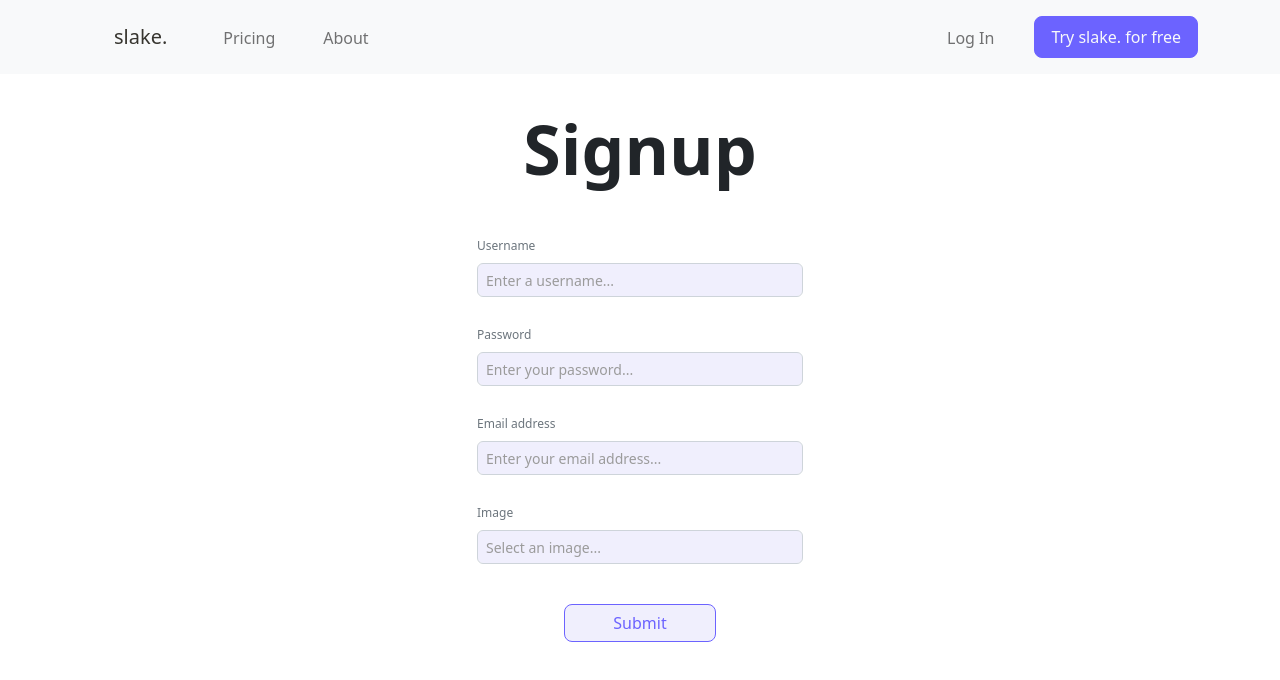
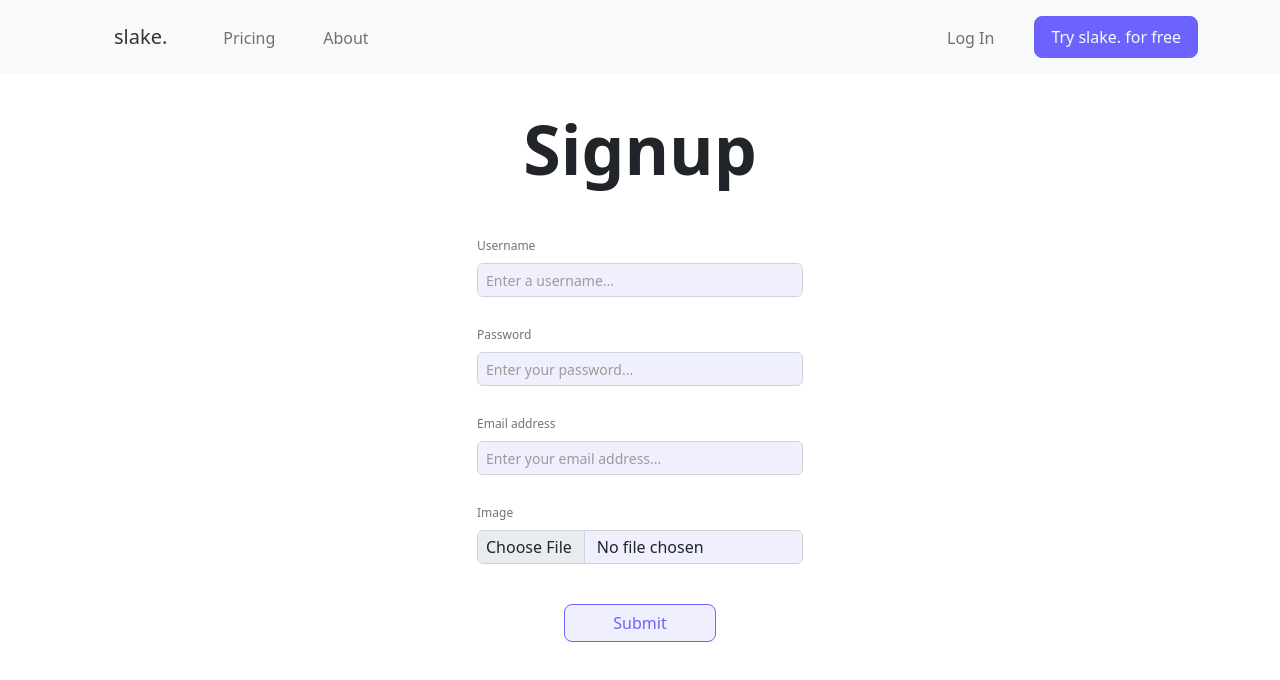
Before and after one commit to 3Ryuusei3/slake._client, a React (Create React App) app: page /signup in a window 1280 px wide. Shown: the top 680 px of the page. Built offline with nearby package versions, Linux system fonts and the light colour scheme; no server answers.

Commit message:
Cloudinary in Signup Form

```diff
--- a/src/components/SignupForm/SignUpForm.jsx
+++ b/src/components/SignupForm/SignUpForm.jsx
@@ -1,7 +1,9 @@
 import { useState } from "react"
 import { Form, Button } from "react-bootstrap"
 import { useNavigate } from "react-router-dom"
+
 import authService from "../../services/auth.service"
+import uploadServices from '../../services/upload.service'
 
 const SignUpForm = () => {
 	const [signupData, setSignupData] = useState({
@@ -16,9 +18,22 @@ const SignUpForm = () => {
 		setSignupData({ ...signupData, [name]: value })
 	}
 
+
+	const handleFileUpload = e => {
+		const formData = new FormData()
+		formData.append('imageData', e.target.files[0])
+
+		uploadServices
+			.uploadimage(formData)
+			.then(res => {
+				setSignupData({ ...signupData, imageUrl: res.data.cloudinary_url })
+			})
+			.catch(err => console.log('error servicio de upload en form', err))
+	}
+
 	const navigate = useNavigate()
 
-	const handleSubmit = e => {
+	const handleFormSubmit = e => {
 		e.preventDefault()
 
 		authService
@@ -29,10 +44,10 @@ const SignUpForm = () => {
 			.catch(err => console.log(err))
 	}
 
-	const { email, username, password, imageUrl } = signupData
+	const { email, username, password } = signupData
 
 	return (
-		<Form className="d-flex flex-column gap-2" onSubmit={handleSubmit}>
+		<Form className="d-flex flex-column gap-2" onSubmit={handleFormSubmit}>
 			<Form.Group className="mb-3" controlId="username">
 				<Form.Label className="text-muted">Username</Form.Label>
 				<Form.Control type="text" value={username} name="username" onChange={handleInputChange} placeholder="Enter a username..." />
@@ -48,10 +63,11 @@ const SignUpForm = () => {
 				<Form.Control type="email" value={email} name="email" onChange={handleInputChange} placeholder="Enter your email address..." />
 			</Form.Group>
 
-			<Form.Group className="mb-3" controlId="imageUrl">
+			<Form.Group className="mb-3" controlId="image">
 				<Form.Label className="text-muted">Image</Form.Label>
-				<Form.Control type="text" value={imageUrl} name="imageUrl" onChange={handleInputChange} placeholder="Select an image..." />
+				<Form.Control type="file" onChange={handleFileUpload} placeholder="Select an image..." />
 			</Form.Group>
+
 			<Button type="submit" className="red-outline-btn mt-3 px-5" style={{ maxWidth: "max-content", marginInline: "auto" }}>
 				Submit
 			</Button>
--- /dev/null
+++ b/src/services/upload.service.js
@@ -0,0 +1,18 @@
+import axios from 'axios'
+
+class UploadServices {
+    constructor() {
+
+        this.api = axios.create({
+            baseURL: `${process.env.REACT_APP_API_URL}/upload`
+        })
+    }
+
+    uploadimage(imageForm) {
+        return this.api.post('/image', imageForm)
+    }
+}
+
+const uploadServices = new UploadServices()
+
+export default uploadServices
```
